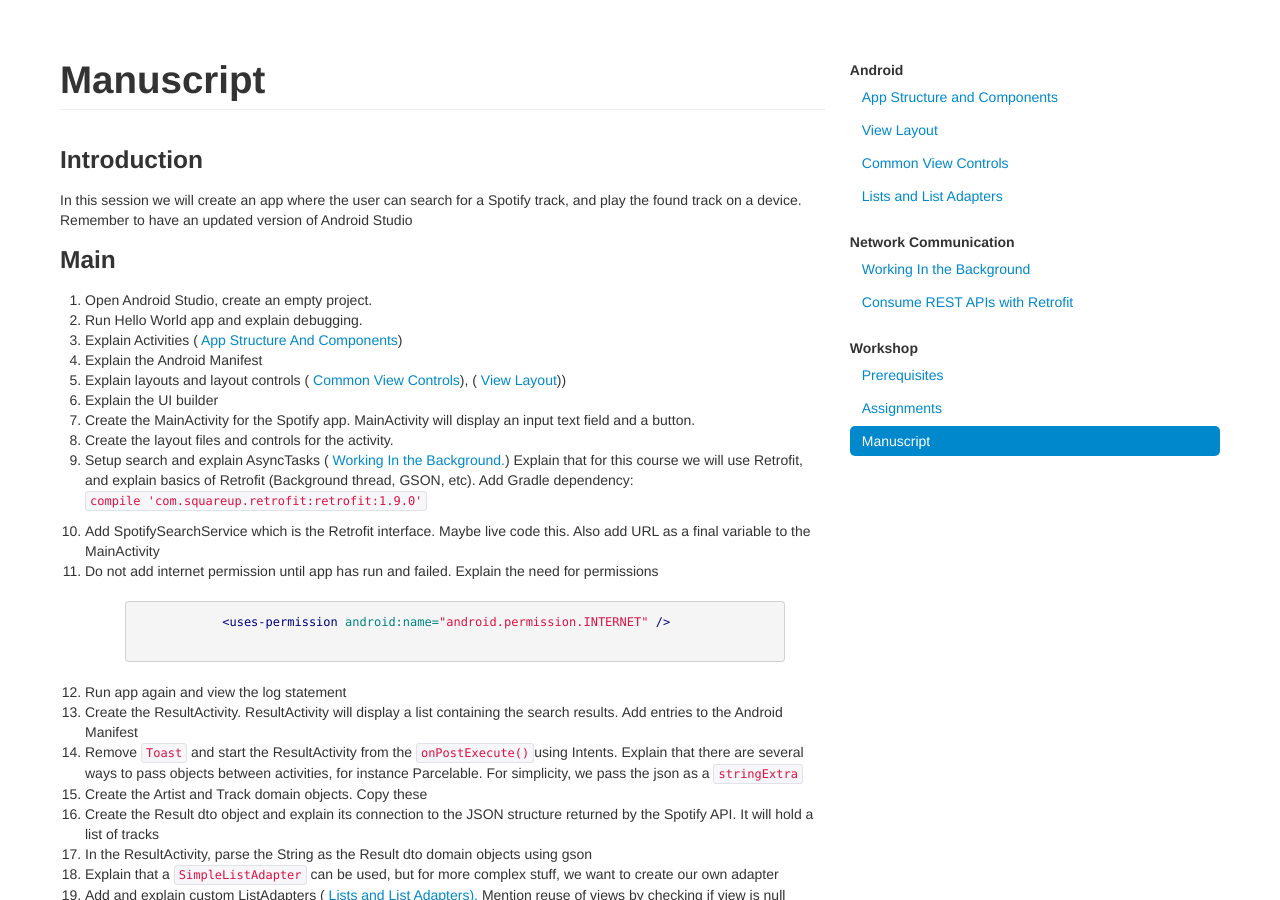
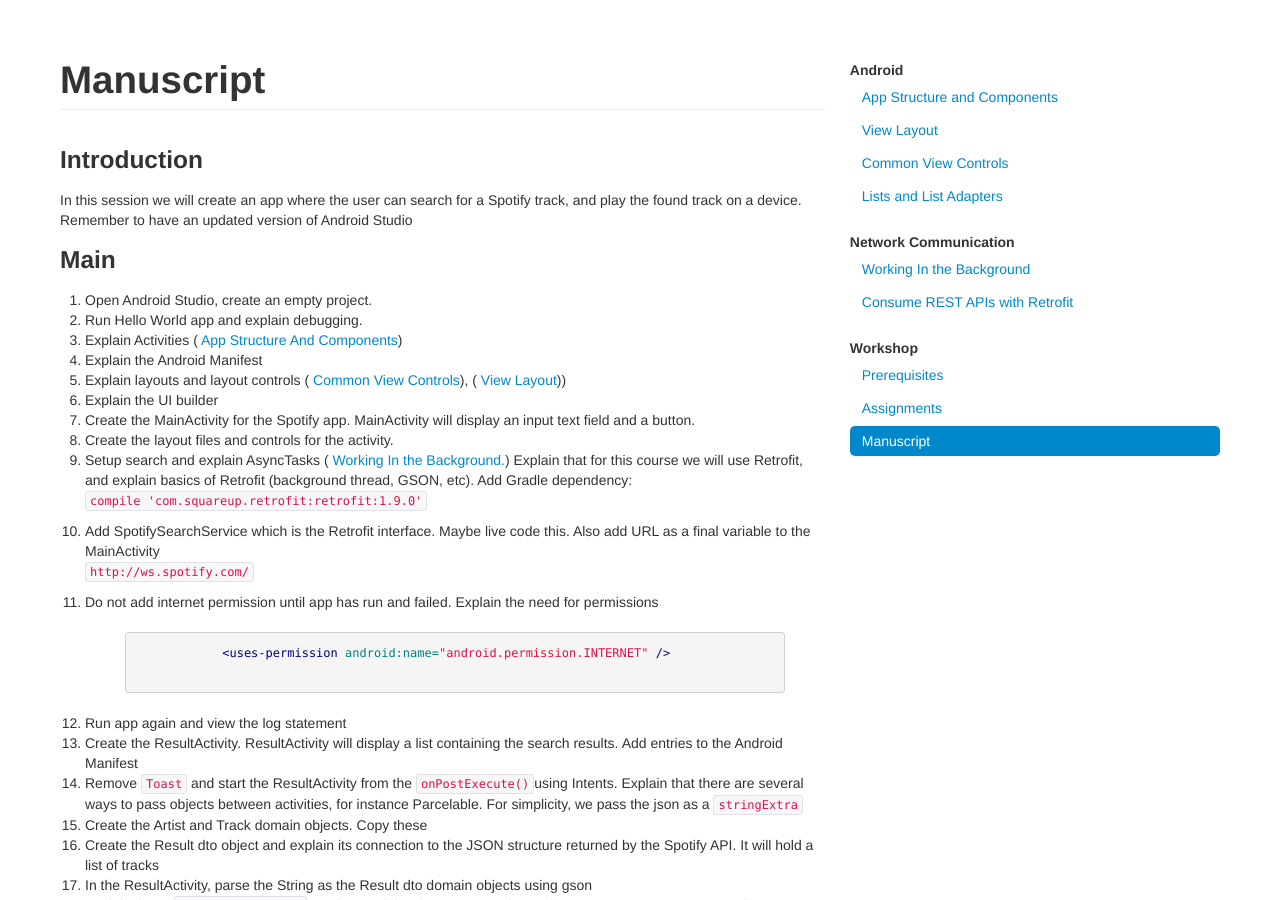
Before and after one commit to bekk/android101, a Jekyll site: the page built from docs/pages/manuscript.html, in a window 1280 px wide and 900 px high. Built offline with Jekyll 4.4.1, drawn with Linux system fonts in a browser that asks for light colours; Markdown is read by kramdown in place of the engine named in the settings.

Commit message:
Updated manuscript

```diff
--- a/docs/pages/manuscript.html
+++ b/docs/pages/manuscript.html
@@ -17,9 +17,11 @@ an updated version of Android Studio
 	<li>Create the MainActivity for the Spotify app. MainActivity will display an input text field and a button. </li>
     <li>Create the layout files and controls for the activity.</li>
     <li>Setup search and explain AsyncTasks (<a href="working-in-the-background.html"> Working In the Background.</a>)
-    	Explain that for this course we will use Retrofit, and explain basics of Retrofit (Background thread, GSON, etc). Add Gradle dependency:
-        <p><code> compile 'com.squareup.retrofit:retrofit:1.9.0'</code></p>
-	<li>Add SpotifySearchService which is the Retrofit interface. Maybe live code this. Also add URL as a final variable to the MainActivity</li>
+    	Explain that for this course we will use Retrofit, and explain basics of Retrofit (background thread, GSON, etc). Add Gradle dependency:
+        <p><code> compile 'com.squareup.retrofit:retrofit:1.9.0'</code></p></li>
+	<li>Add SpotifySearchService which is the Retrofit interface. Maybe live code this. Also add URL as a final variable to the MainActivity
+        <p><code>http://ws.spotify.com/</code></p>
+    </li>
 	<li>Do not add internet permission until app has run and failed. Explain the need for permissions</li>
 	{% highlight xml %}
 	    <uses-permission android:name="android.permission.INTERNET" />
```
